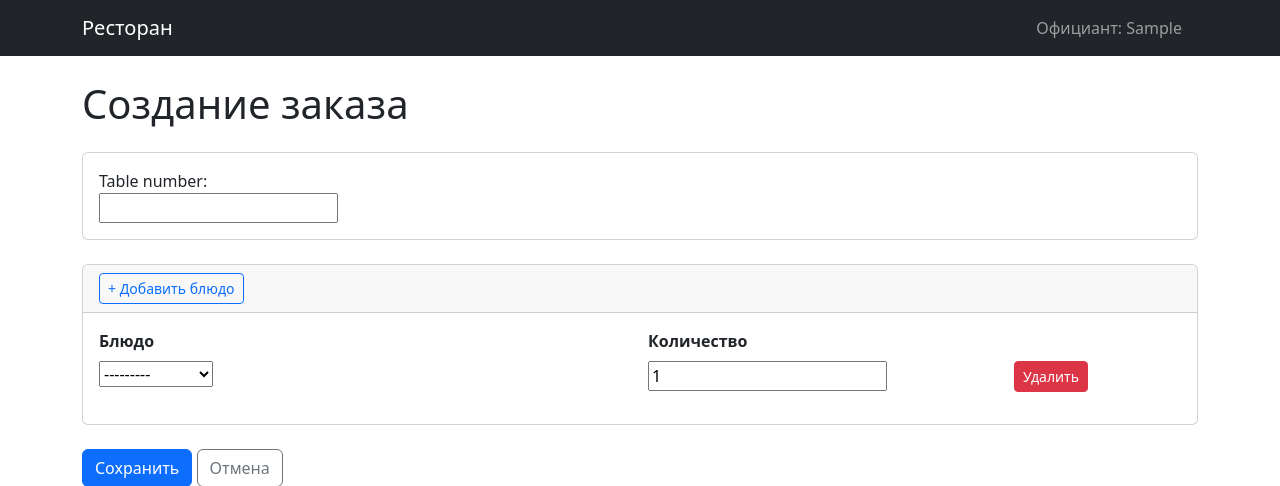
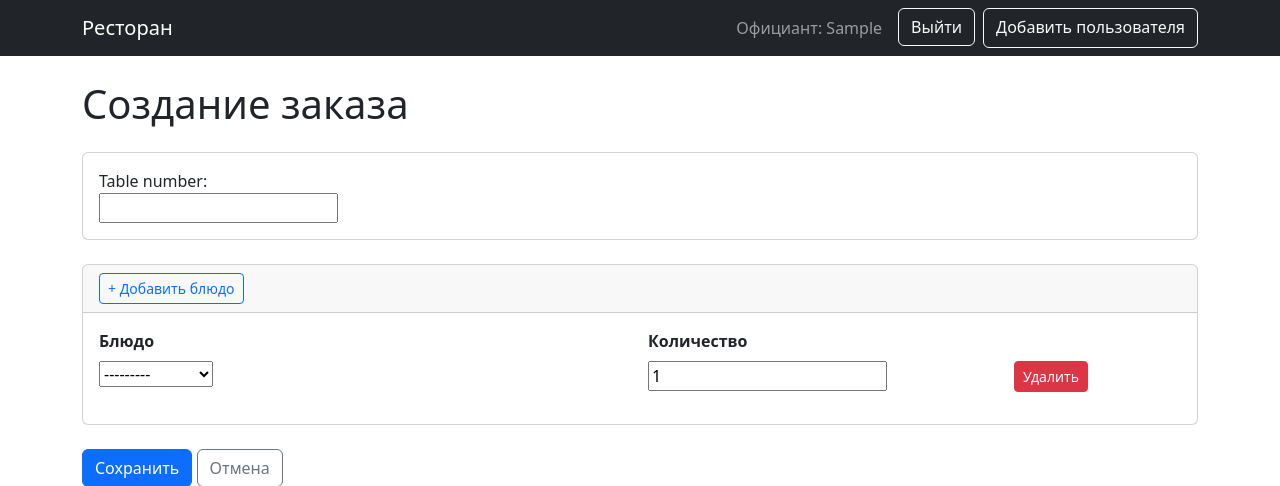
Before and after one commit to K-u-n-i-n/cafe_orders, a Django app: page /orders/create/ in a window 1280 px wide. Shown: the top 486 px of the page. Run offline with Django 5.2, Linux system fonts and the light colour scheme; a user stored in the database is signed in; tables that the repository leaves empty hold one stand-in row (values such as "Sample post").

Commit message:
feat: Реализовать кнопки (Выйти и Добавить пользователя)

```diff
--- a/orders/templates/base.html
+++ b/orders/templates/base.html
@@ -15,7 +15,13 @@
           <span class="navbar-text me-3">
             {{ user.get_role_display }}: {{ user.first_name|default:user.username }}
           </span>
-          {% comment %} <a href="{% url 'logout' %}" class="btn btn-outline-light">Выйти</a> {% endcomment %}
+          <form method="post" action="{% url 'logout' %}" style="display: inline;">
+            {% csrf_token %}
+            <button type="submit" class="btn btn-outline-light">Выйти</button>
+          </form>
+          {% if user.is_admin %}
+            <a href="{% url 'orders:admin_create_user' %}" class="btn btn-outline-light ms-2">Добавить пользователя</a>
+          {% endif %}
         {% endif %}
       </div>
     </div>
```
